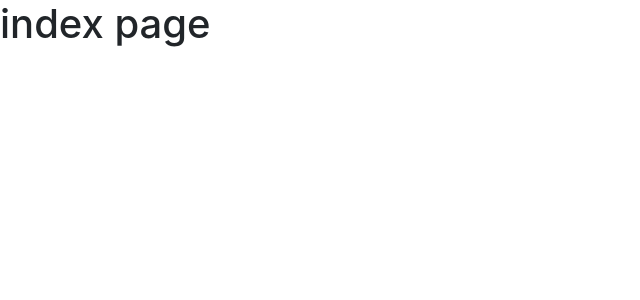
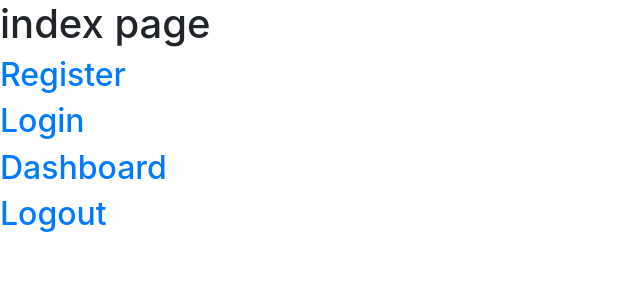
Before and after one commit to nikhilp123-ai/flask-login, a Flask app: page / in a window 1280 px wide. Shown: the top 300 px of the page, without its empty margins (0-640 px from the left). Run offline with Flask 3, Linux system fonts and the light colour scheme; some libraries are stand-ins or nearby versions.

Commit message:
update index page

```diff
--- a/templates/index.html
+++ b/templates/index.html
@@ -5,5 +5,9 @@
 
 <h1>index page</h1>
 <form action="index.html"></form>
+<a href="{{ url_for('register')}}"><h2>Register</h2></a>
+<a href="{{ url_for('login')}}"><h2>Login</h2></a>
+<a href="{{ url_for('dashboard')}}"><h2>Dashboard</h2></a>
+<a href="{{ url_for('logout')}}"><h2>Logout </h2></a>
 
 {% endblock%}
```
